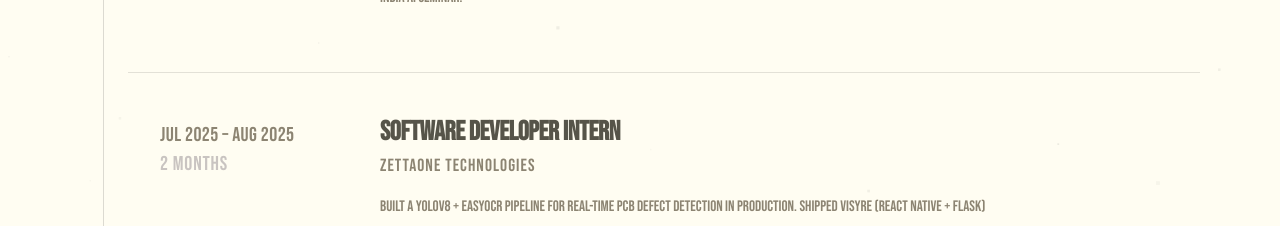
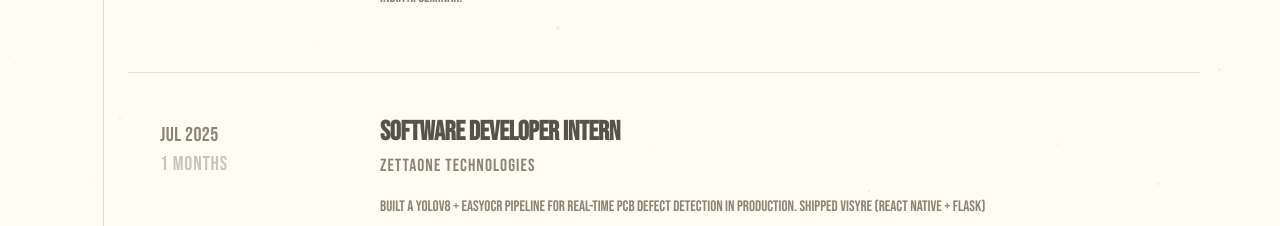
Before and after one commit to SACHHH05/my-portfolio, a React (Vite) app: page / in a window 1280 px wide. Shown: the part 3120-3346 px from the top of the page. Built offline with nearby package versions, Linux system fonts and the light colour scheme.

Commit message:
fix on exp

```diff
--- a/src/components/Experience.jsx
+++ b/src/components/Experience.jsx
@@ -18,8 +18,8 @@ const experiences = [
     desc: 'Trained a CNN-based pneumonia classifier on 7,750 chest X-ray images — 92.44% accuracy, 0.94 F1-score. Integrated Grad-CAM heatmaps for interpretable diagnostics and generated automated PDF medical reports. Published the work at an All India AI seminar.',
   },
   {
-    date: 'Jul 2025 – Aug 2025',
-    duration: '2 months',
+    date: 'Jul 2025',
+    duration: '1 months',
     role: 'Software Developer Intern',
     company: 'Zettaone Technologies',
     desc: 'Built a YOLOv8 + EasyOCR pipeline for real-time PCB defect detection in production. Shipped VISYRE (React Native + Flask) for OCR/barcode scanning, and Climora, a cross-platform weather + soil insights app.',
```
